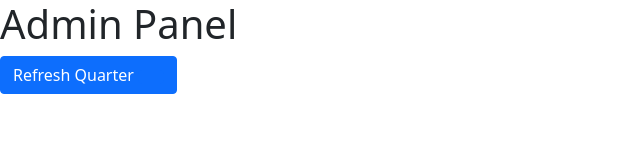
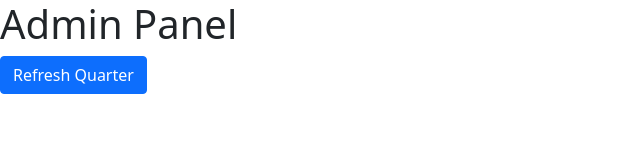
Before and after one commit to ucsb-cs148-f21/project-t09-studygroup, a Vue app in the folder frontend/: page /adminpanel in a window 1280 px wide. Shown: the top 160 px of the page, without its empty margins (0-640 px from the left). Built offline with nearby package versions, Linux system fonts and the light colour scheme; no server answers; the HTML template or start-up script is replaced by a standard one.

Commit message:
Added AdminPanel and Firebase functions

```diff
--- a/frontend/package.json
+++ b/frontend/package.json
@@ -8,6 +8,7 @@
     "lint": "vue-cli-service lint"
   },
   "dependencies": {
+    "axios": "^0.23.0",
     "bootstrap": "^5.1.3",
     "bootstrap-vue": "^2.21.2",
     "core-js": "^3.6.5",
--- a/frontend/src/views/AdminPanel.vue
+++ b/frontend/src/views/AdminPanel.vue
@@ -1,11 +1,18 @@
 <template>
   <div class="adminpanel">
     <h1>Admin Panel</h1>
-    <b-button block variant="primary">Refresh Quarter
-        <b-button
-            @click.native="getCourses(quarter)"
-            variant="primary">
-        </b-button>
+    <b-button block variant="primary" @click="getClasses()">Refresh Quarter
     </b-button>
   </div>
 </template>
+<script>
+import axios from 'axios';
+export default {
+  methods: {
+    getClasses(){
+    axios.post('http://localhost:8082/study-group-148/us-central1/widgets/add-recent-classes')
+    },
+  },
+
+}
+</script>
```
Also changed, not shown: 1 other file (tests, documents, lock files or other folders).
